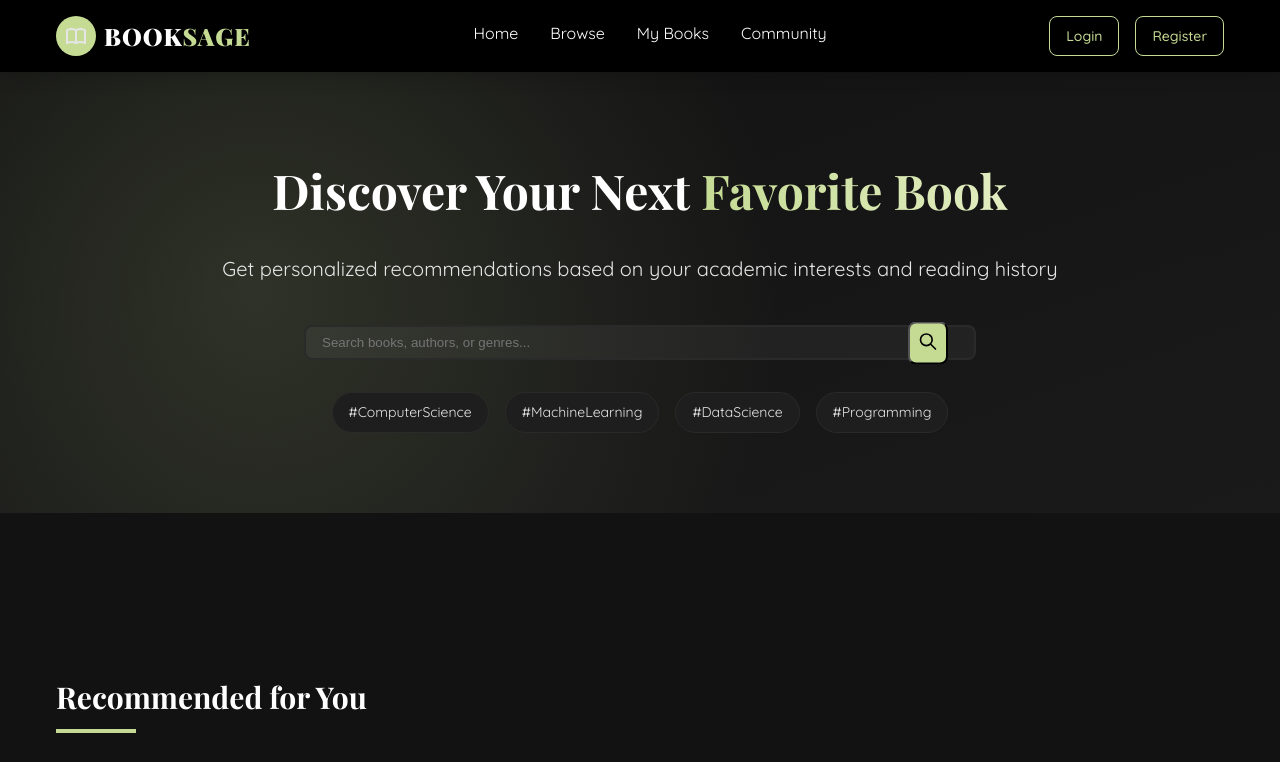
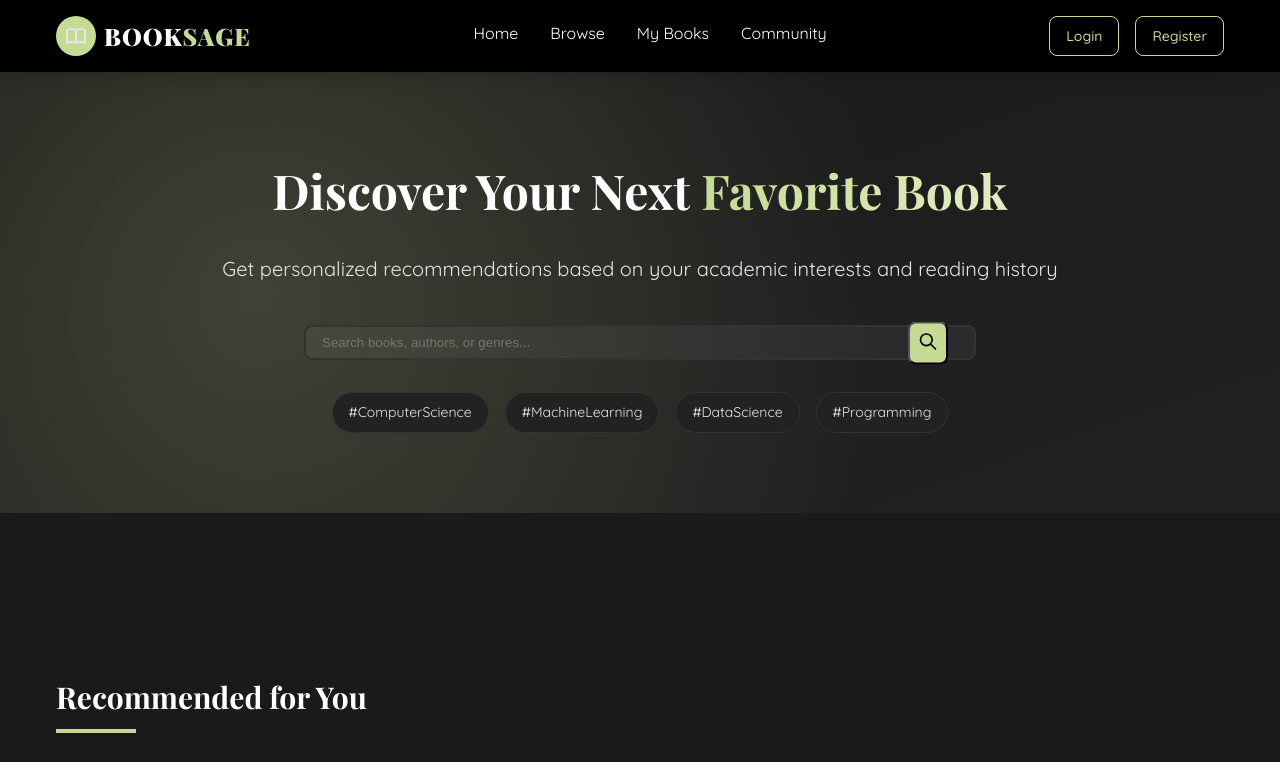
Before and after one commit to carterj7383/booksage_, a Flask app: page / in a window 1280 px wide. Shown: the top 762 px of the page. Run offline with Flask 2, Linux system fonts and the light colour scheme; data that the repository does not hold is empty.

Commit message:
updated styles

```diff
--- a/static/css/styles.css
+++ b/static/css/styles.css
@@ -1,13 +1,15 @@
 /* BookSage styles */
+/* In styles.css - Update the root variables */
 :root {
     --black: #000000;
     --gray: #e5e5e5;
     --green: #c5db94;
     --lt-green: #e2edc1;
-    --dark: #121212;
-    --card: #1e1e1e;
-    --border: #2a2a2a;
-    --text-gray: #a0aec0;
+    --bright-green: #d1e3a0; /* New slightly brighter green for highlights */
+    --dark: #1a1a1a;         /* Lighter than original #121212 */
+    --card: #222222;         /* Lighter than original #1e1e1e */
+    --border: #333333;       /* Lighter than original #2a2a2a */
+    --text-gray: #b0b0b0;    /* Brighter than original #a0aec0 */
 }
 
 /* === RESET & BASICS === */
@@ -1085,7 +1087,7 @@ header {
 
 /* Hero */
 .hero {
-    background: linear-gradient(to bottom right, #121212, #1a1a1a);
+    background: linear-gradient(to bottom right, #1a1a1a, #222222);
     position: relative;
     overflow: hidden;
     padding: 5rem 0;
@@ -1098,7 +1100,7 @@ header {
     left: 0;
     width: 100%;
     height: 100%;
-    background: radial-gradient(circle at 20% 50%, rgba(197, 219, 148, 0.15), transparent 50%);
+    background: radial-gradient(circle at 20% 50%, rgba(197, 219, 148, 0.2), transparent 60%);
 }
 
 .hero-content {
@@ -1556,8 +1558,9 @@ td {
     padding: 0.75rem 1rem;
 }
 
+
 thead {
-    background-color: rgba(0, 0, 0, 0.6);
+    background-color: rgba(0, 0, 0, 0.5);
 }
 
 tr {
```
